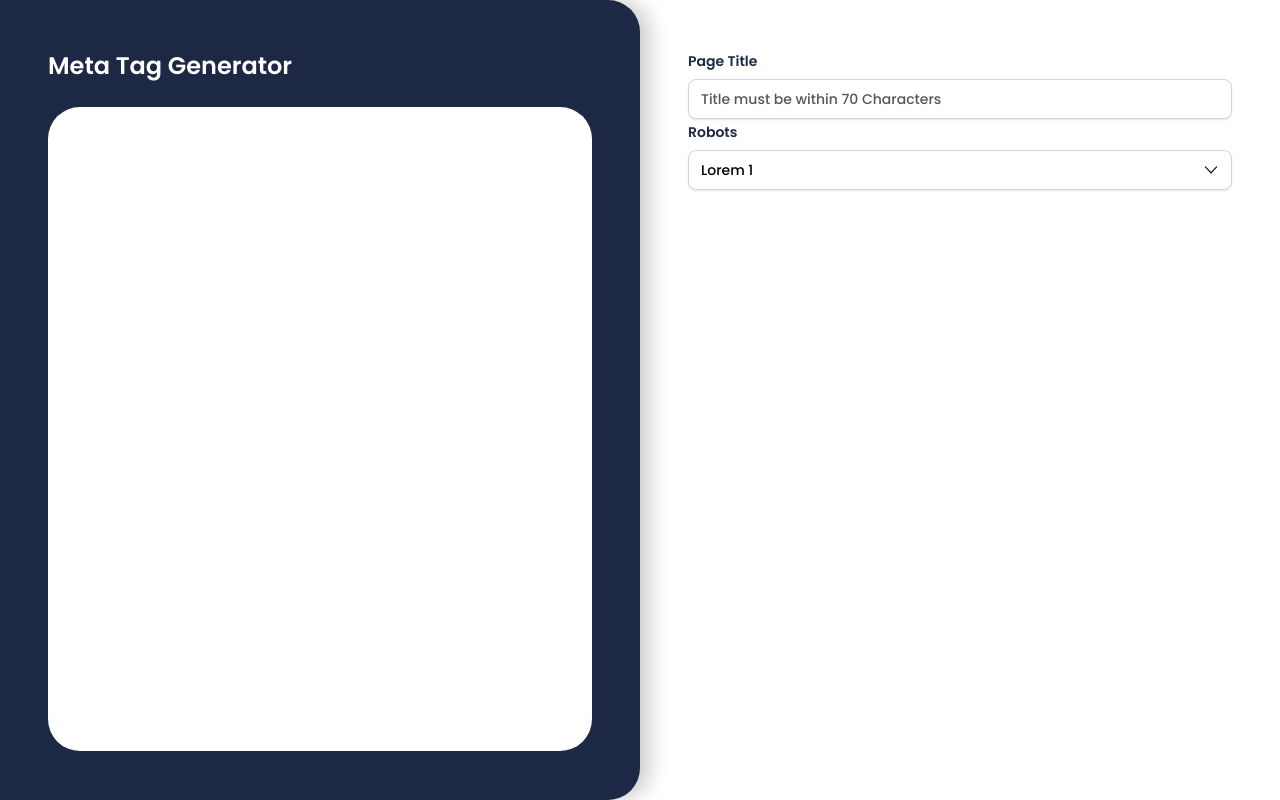
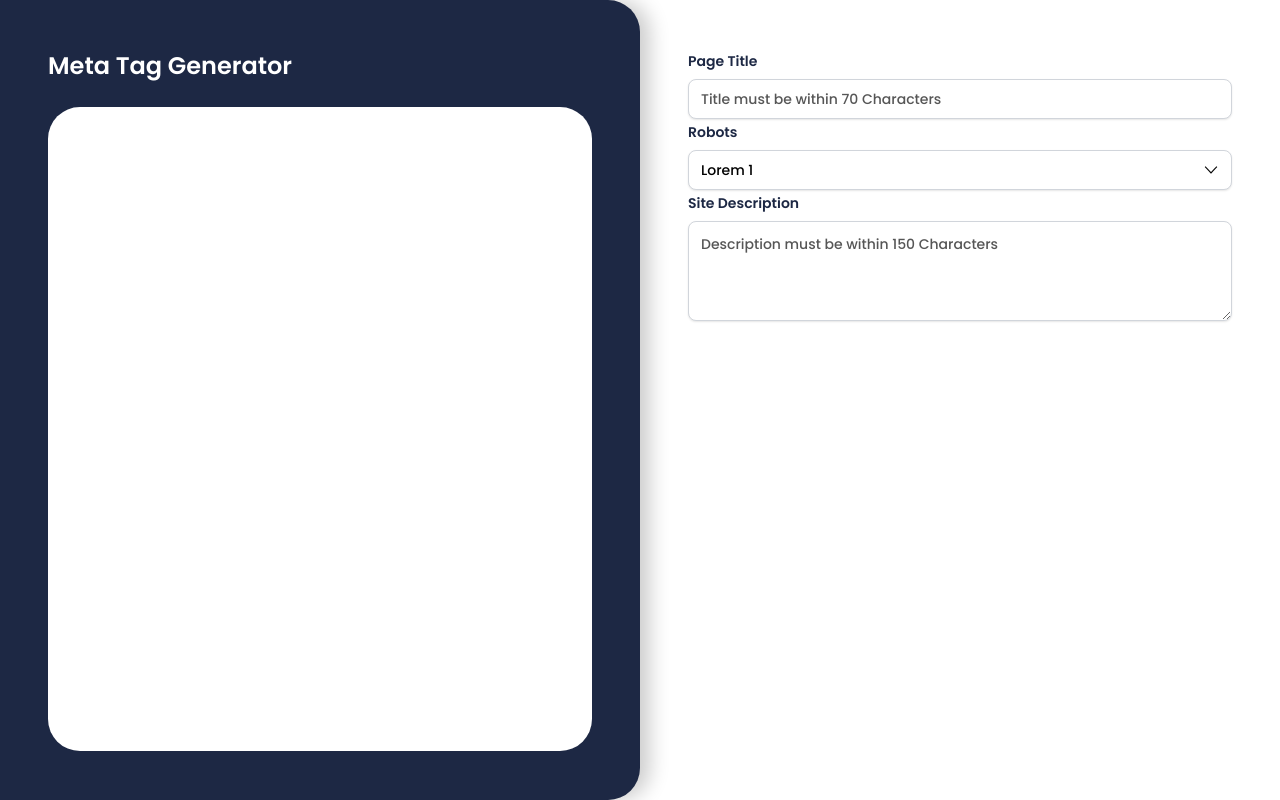
Before and after one commit to farukipekcom/meta-tag-generator, a Next.js app: page / in a window 1280 px wide. Built offline with nearby package versions, Linux system fonts and the light colour scheme.

Commit message:
feat: add textarea component

```diff
--- /dev/null
+++ b/components/textare/textarea.js
@@ -0,0 +1,18 @@
+import styles from "./textarea.module.css";
+const Textarea = ({ label, placeholder, name }) => {
+  return (
+    <>
+      <label htmlFor={name} className={styles.label}>
+        {label}
+      </label>
+      <textarea
+        name={name}
+        id={name}
+        className={styles.textarea}
+        placeholder={placeholder}
+      ></textarea>
+    </>
+  );
+};
+
+export default Textarea;
--- /dev/null
+++ b/components/textare/textarea.module.css
@@ -0,0 +1,26 @@
+.textarea {
+  display: block;
+  background-color: white;
+  width: 100%;
+  height: 100px;
+  border: 1px solid var(--bordercolor);
+  border-radius: 8px;
+  font-size: 14px;
+  font-weight: 500;
+  color: black;
+  margin-top: 6px;
+  padding: 12px;
+  box-shadow: var(--shadow);
+}
+.textarea::placeholder {
+  color: var(--placeholder);
+  font-weight: 500;
+}
+.textarea:focus {
+  outline: none;
+}
+.label {
+  font-size: 14px;
+  font-weight: 600;
+  color: var(--dark);
+}
--- a/pages/index.js
+++ b/pages/index.js
@@ -1,6 +1,7 @@
 import InputText from "../components/input-text/input-text";
 import styles from "./index.module.css";
 import Select from "../components/select/select";
+import Textarea from "../components/textare/textarea";
 export default function Home() {
   const data = ["Lorem 1", "Lorem 2", "Lorem 3"];
   return (
@@ -16,6 +17,11 @@ export default function Home() {
           name={"title"}
         />
         <Select label={"Robots"} option={data} name={"robots"} />
+        <Textarea
+          label={"Site Description"}
+          name={"description"}
+          placeholder={"Description must be within 150 Characters"}
+        />
       </div>
     </div>
   );
--- a/styles/globals.css
+++ b/styles/globals.css
@@ -4,11 +4,7 @@ html,
 body {
   padding: 0;
   margin: 0;
-  font-family: "Poppins", sans-serif;
-}
-input,
-select {
-  font-family: "Poppins", sans-serif;
+  font-family: "Poppins", sans-serif !important;
 }
 
 a {
@@ -18,6 +14,7 @@ a {
 
 * {
   box-sizing: border-box;
+  font-family: "Poppins", sans-serif !important;
 }
 
 @media (prefers-color-scheme: dark) {
```
